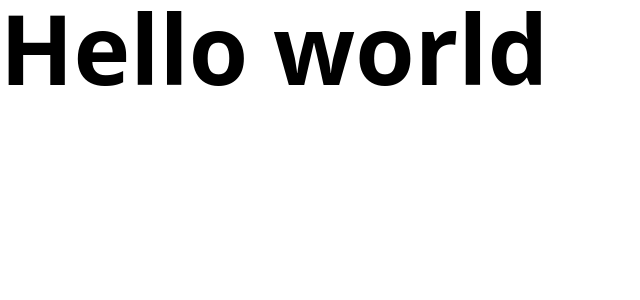
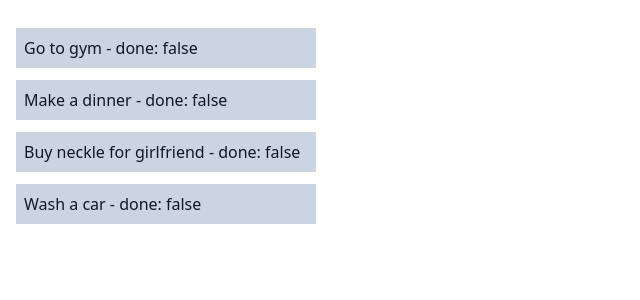
Before and after one commit to mpoweredo/react-typescript-dragdrop-firebase, a React (Vite) app: page / in a window 1280 px wide. Shown: the top 300 px of the page, without its empty margins (0-640 px from the left). Built offline with nearby package versions, Linux system fonts and the light colour scheme.

Commit message:
Prepare a simple funcionality and UI to start with firestore

```diff
--- a/package.json
+++ b/package.json
@@ -9,6 +9,7 @@
     "preview": "vite preview"
   },
   "dependencies": {
+    "@types/react-beautiful-dnd": "^13.1.2",
     "firebase": "^9.9.2",
     "react": "^18.2.0",
     "react-beautiful-dnd": "^13.1.0",
--- a/src/App.tsx
+++ b/src/App.tsx
@@ -1,8 +1,10 @@
+import ItemList from "./components/ItemList"
+
 function App() {
 
   return (
     <div className="App">
-      <h1 className='text-8xl font-bold'>Hello world</h1>
+      <ItemList />
     </div>
   )
 }
--- /dev/null
+++ b/src/components/ItemElement.tsx
@@ -0,0 +1,29 @@
+import { Draggable } from 'react-beautiful-dnd';
+
+
+type Props = {
+	title: string;
+	done: boolean;
+    id: number;
+    index: number;
+};
+
+const ItemElement = ({ title, done, id, index }: Props) => {
+	return (
+        <Draggable draggableId={id.toString()} index={index}>
+        {(provided: any) => (
+            <li
+                ref={provided.innerRef}
+                {...provided.draggableProps}
+                {...provided.dragHandleProps}>
+                    			<div className='w-[300px] h-10 p-2 mt-3 bg-slate-300 text-slate-900'>
+				{title} - done: {done.toString()}
+			</div>
+            </li>
+        )}
+    </Draggable>
+
+	);
+};
+
+export default ItemElement;
--- /dev/null
+++ b/src/components/ItemList.tsx
@@ -0,0 +1,66 @@
+import { useState } from 'react';
+import { DragDropContext, Droppable, Draggable } from 'react-beautiful-dnd';
+import { Item } from '../types/Item';
+import ItemElement from './ItemElement';
+import type { DropResult } from 'react-beautiful-dnd'
+
+const dummyData: Item[] = [
+	{
+		id: 0,
+		title: 'Go to gym',
+		done: false,
+	},
+	{
+		id: 1,
+		title: 'Make a dinner',
+		done: false,
+	},
+	{
+		id: 2,
+		title: 'Buy neckle for girlfriend',
+		done: false,
+	},
+	{
+		id: 3,
+		title: 'Wash a car',
+		done: false,
+	},
+];
+
+const ItemList = () => {
+	const [data, setData] = useState<Item[]>(dummyData);
+
+	const handleDragEnd = (result: DropResult) => {
+		if (!result.destination) return;
+
+        console.log(result)
+
+		const items = Array.from(data);
+		const [reorderData] = items.splice(result.source.index, 1);
+		items.splice(result.destination.index, 0, reorderData);
+		setData(items);
+	};
+
+	return (
+		<DragDropContext onDragEnd={handleDragEnd}>
+			<Droppable droppableId='list'>
+				{(provided: any) => (
+					<ul className='flex flex-col p-4' {...provided.droppableProps} ref={provided.innerRef}>
+						{data.map((item, index) => (
+							<ItemElement
+								title={item.title}
+								key={item.id}
+								id={item.id}
+								index={index}
+								done={item.done}
+							/>
+						))}
+						{provided.placeholder}
+					</ul>
+				)}
+			</Droppable>
+		</DragDropContext>
+	);
+};
+
+export default ItemList;
--- a/src/main.tsx
+++ b/src/main.tsx
@@ -4,7 +4,5 @@ import App from './App'
 import './index.css'
 
 ReactDOM.createRoot(document.getElementById('root') as HTMLElement).render(
-  <React.StrictMode>
     <App />
-  </React.StrictMode>
 )
--- /dev/null
+++ b/src/types/Item.ts
@@ -0,0 +1,5 @@
+export type Item = {
+    title: string;
+	done: boolean;
+    id: number;
+}
```
Also changed, not shown: 1 other file (tests, documents, lock files or other folders).
